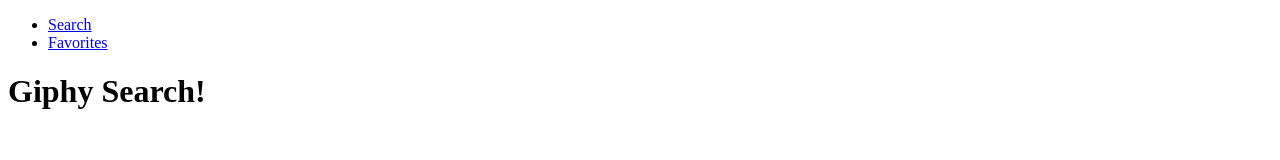
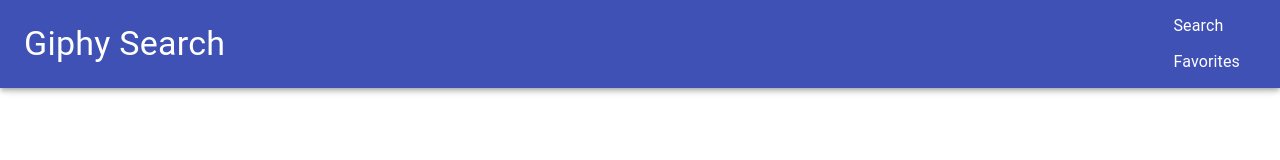
Before and after one commit to Johnshandsable/group-giphy, a React app: page / in a window 1280 px wide. Built offline with nearby package versions, Linux system fonts and the light colour scheme.

Commit message:
added a navigation bar and header

```diff
--- a/src/components/App/App.css
+++ b/src/components/App/App.css
@@ -2,3 +2,7 @@
   height: 300px;
   width: 450px;
 }
+
+ul {
+  list-style-type: none;
+}
--- a/src/components/App/App.js
+++ b/src/components/App/App.js
@@ -6,12 +6,15 @@
 import './App.css';
 import Nav from '../Nav/Nav';
 
+// MATERIAL UI
+import DataGrid from '@material-ui/core';
+
 function App(props) {
   return (
     <div>
       <Router>
-      <Nav />
-      <h1>Giphy Search!</h1>
+        <Nav />
+
         <Route exact path="/search">
           <SearchView />
         </Route>
@@ -19,7 +22,6 @@
           <FavoriteView />
         </Route>
       </Router>
-
     </div>
   );
 }
--- a/src/components/Nav/Nav.jsx
+++ b/src/components/Nav/Nav.jsx
@@ -1,15 +1,50 @@
 import React from 'react';
 import { Link } from 'react-router-dom';
 
+// MATERIAL UI
+import {
+  AppBar,
+  makeStyles,
+  MenuList,
+  MenuItem,
+  Toolbar,
+  Typography,
+} from '@material-ui/core';
+
 function Nav() {
+  const useStyles = makeStyles((theme) => ({
+    root: {
+      flexGrow: 1,
+    },
+    menuButton: {
+      marginRight: theme.spacing(2),
+    },
+    title: {
+      flexGrow: 1,
+    },
+  }));
+
+  const classes = useStyles();
+
   return (
-    <nav>
-      <ul>
-        <li><Link to='/search'>Search</Link></li>
-        <li><Link to='/favorites'>Favorites</Link></li>
-      </ul>
-    </nav>
-  )
+    <div className={classes.root}>
+      <AppBar position="fixed">
+        <Toolbar>
+          <Typography variant="h4" className={classes.title}>
+            Giphy Search
+          </Typography>
+          <MenuList>
+            <MenuItem component={Link} to="/search">
+              Search
+            </MenuItem>
+            <MenuItem component={Link} to="/favorites">
+              Favorites
+            </MenuItem>
+          </MenuList>
+        </Toolbar>
+      </AppBar>
+    </div>
+  );
 }
 
 export default Nav;
```
